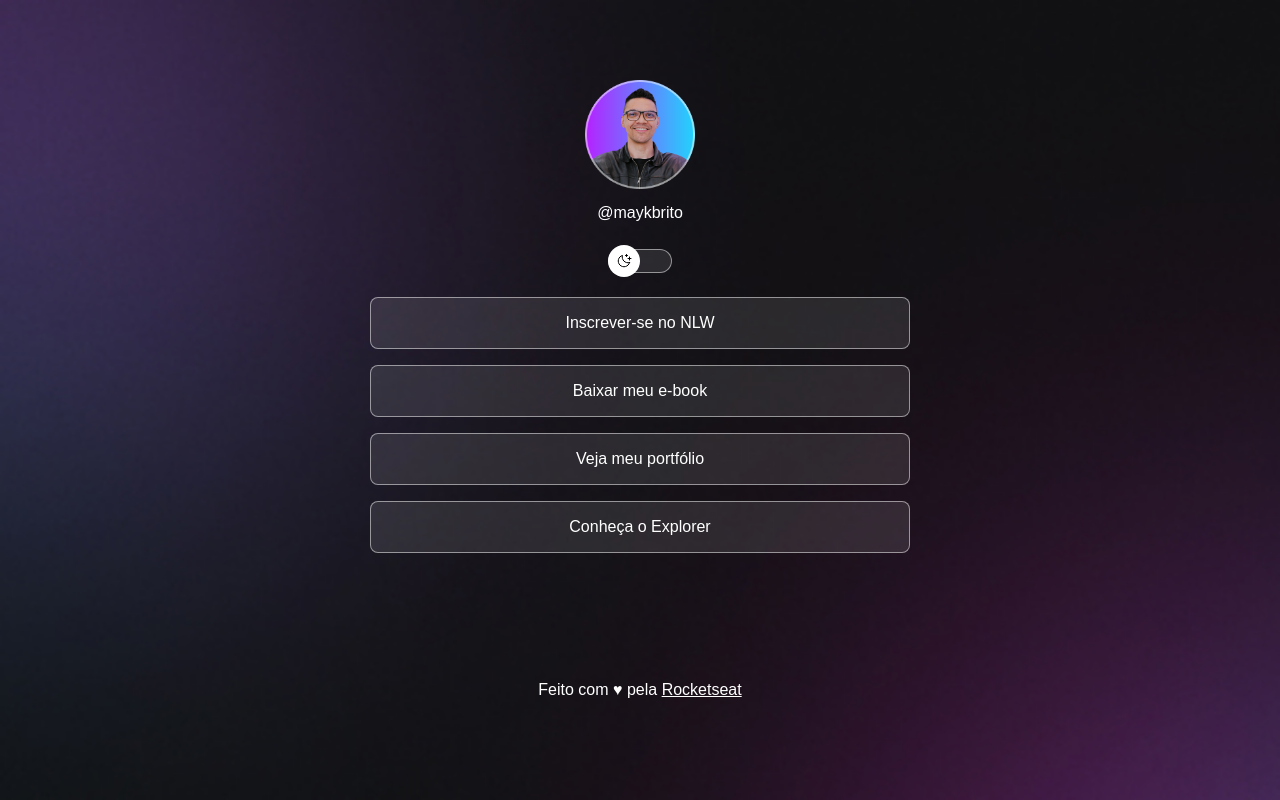
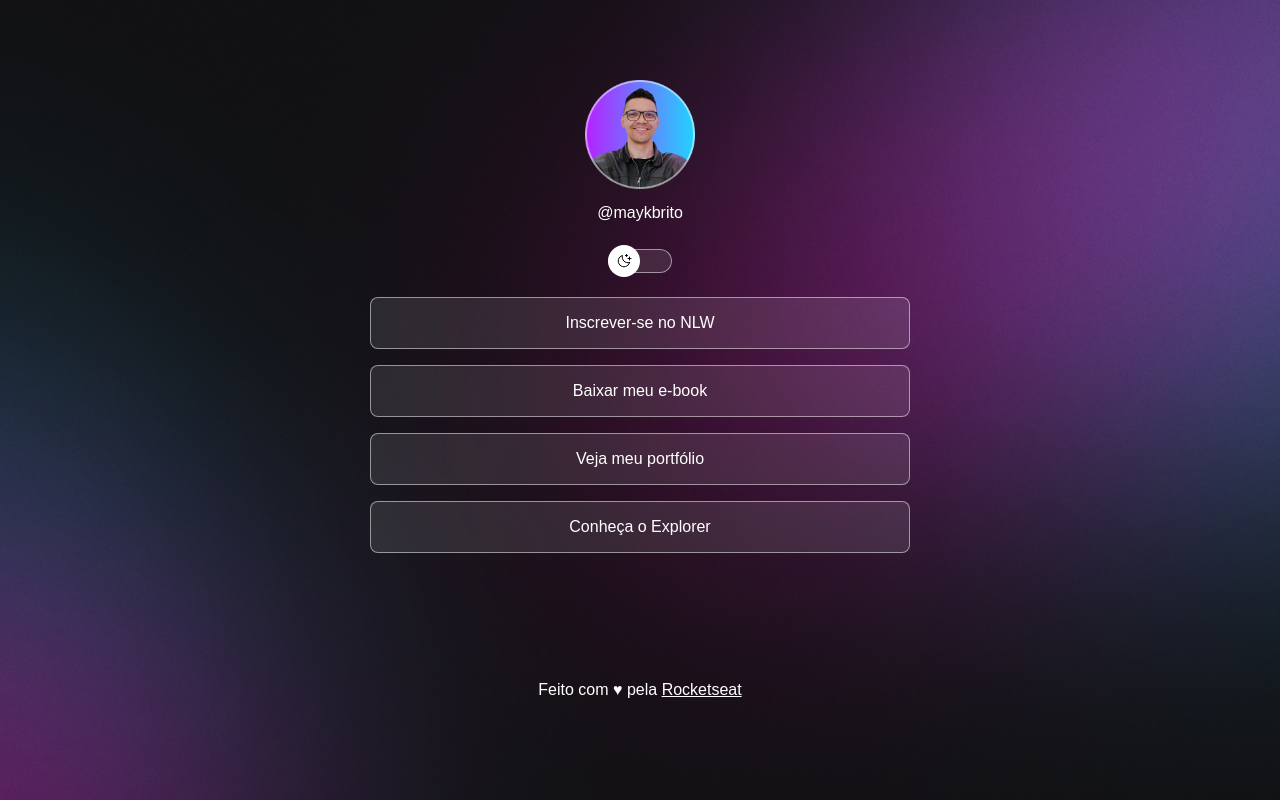
Before and after one commit to justiceforwaluigi/projeto, a plain HTML site: page index.html in a window 1280 px wide. Drawn offline with nearby package versions, Linux system fonts and the light colour scheme.

Commit message:
adjust background

```diff
--- a/style.css
+++ b/style.css
@@ -141,3 +141,13 @@
     padding: 24px;
     text-align: center;
 }
+
+@media (min-width: 700px){
+    :root{
+        --bg-url: url(assets/bg-desktop.jpg);
+    }
+
+    .light{
+        --bg-url: url(assets/bg-desktop-light.jpg);
+    }
+}
```
Also changed, not shown: assets/bg-desktop-light.jpg (added), assets/bg-desktop.jpg (added), vs.code/avatar-light.png (deleted).
